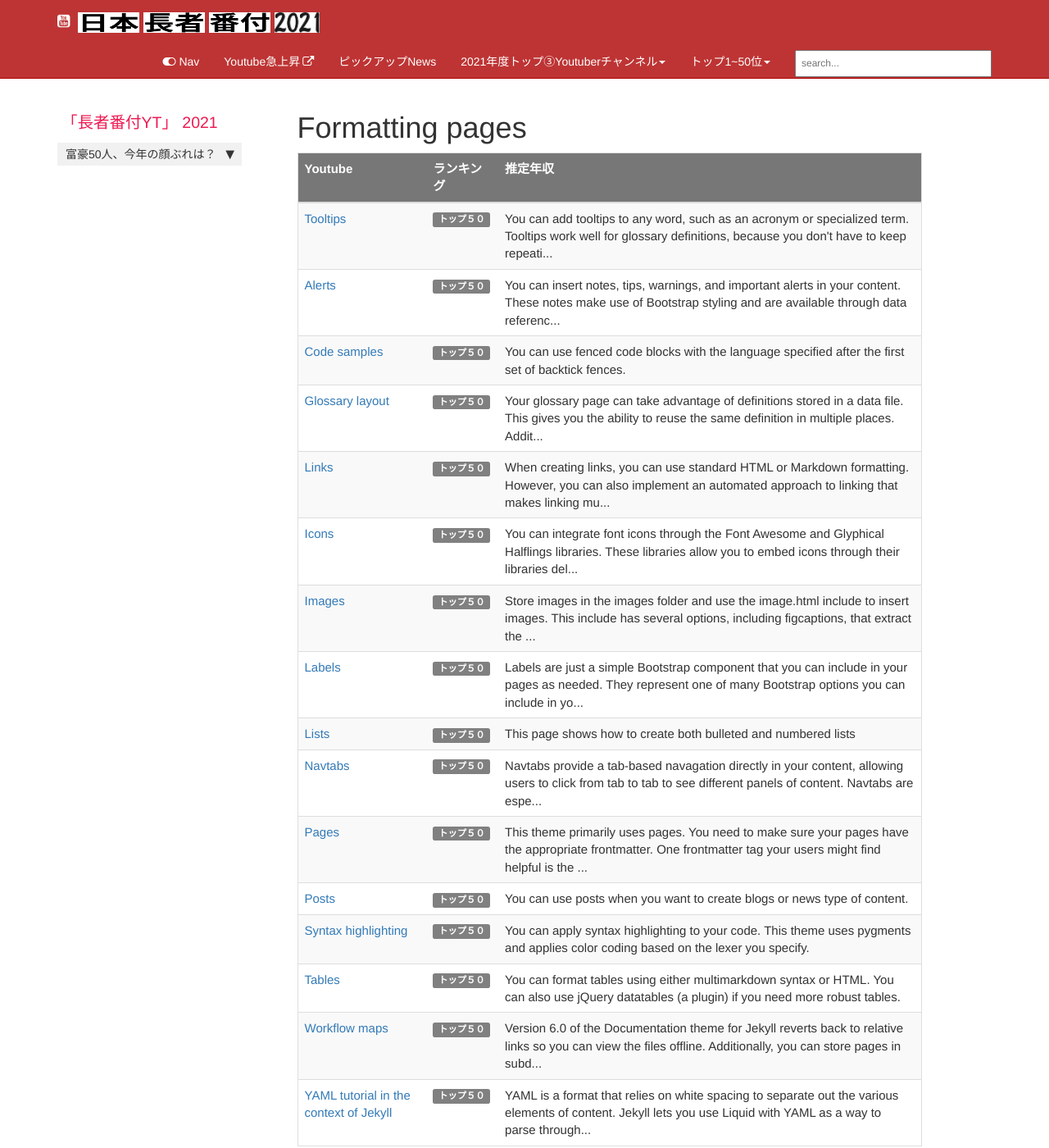
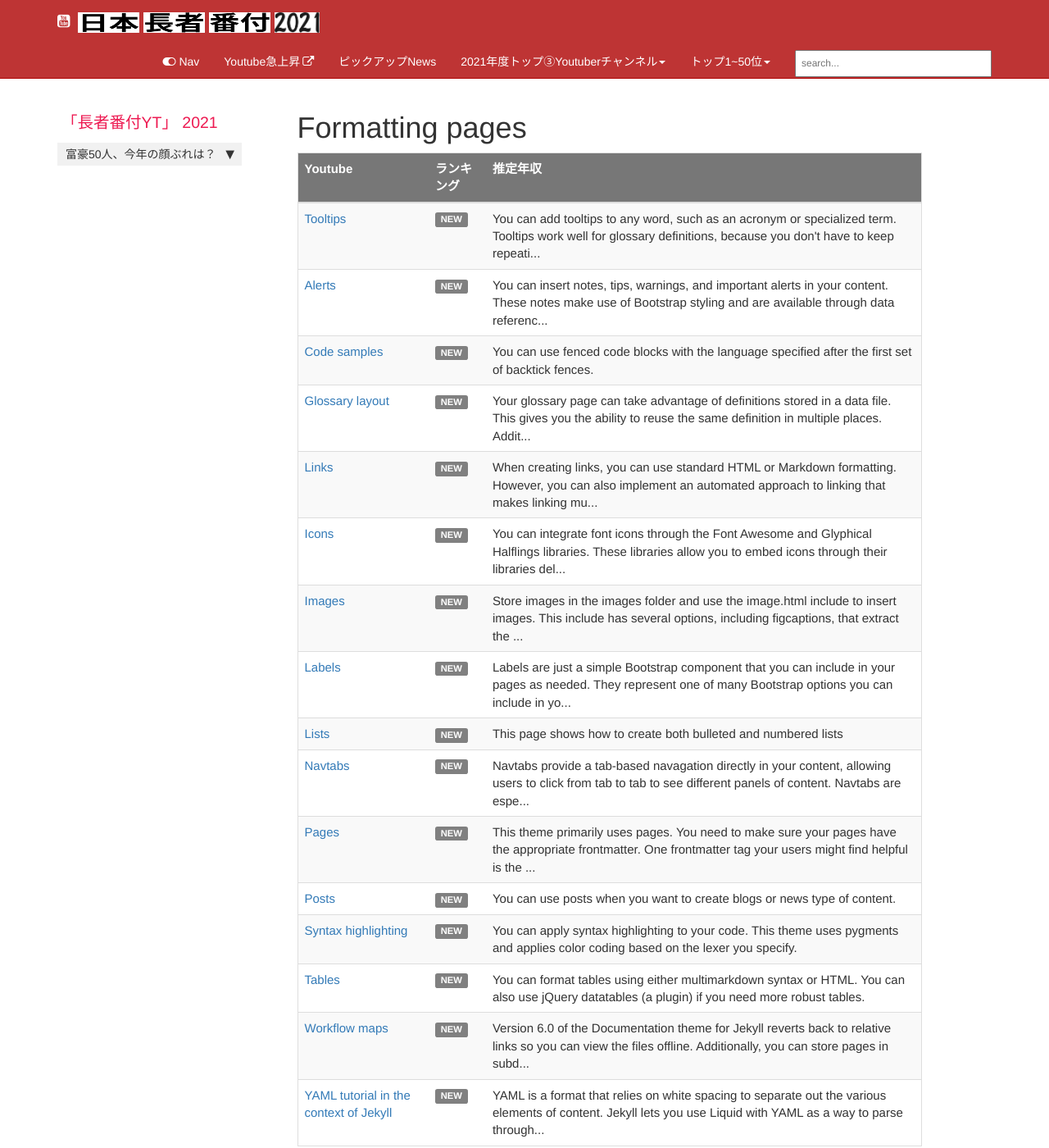
Before and after one commit to takagotch/page484, a Jekyll site: the page built from pages/tags/tag_formatting.md, in a window 1280 px wide and 1400 px high. Shown: the whole window at 82% size. Built offline with Jekyll 4.4.1, drawn with Linux system fonts in a browser that asks for light colours; comment, search, counter and statistics services are not loaded.

Commit message:
Update taglogic.html

```diff
--- a/_includes/taglogic.html
+++ b/_includes/taglogic.html
@@ -12,7 +12,7 @@
         {% if tag == thisTag %}
 
         <tr><td><a href="{{ page.url | remove: "/" }}">{{page.title}}</a></td>
-            <td><span class="label label-default"> トップ５０ </span></td>
+            <td><span class="label label-default"> NEW </span></td>
           <td>{% if page.summary %} {{ page.summary | strip_html | strip_newlines | truncate: 160 }} {% else %} {{ page.content | truncatewords: 50 | strip_html }} {% endif %}</td>
         </tr>
         {% endif %}
```
